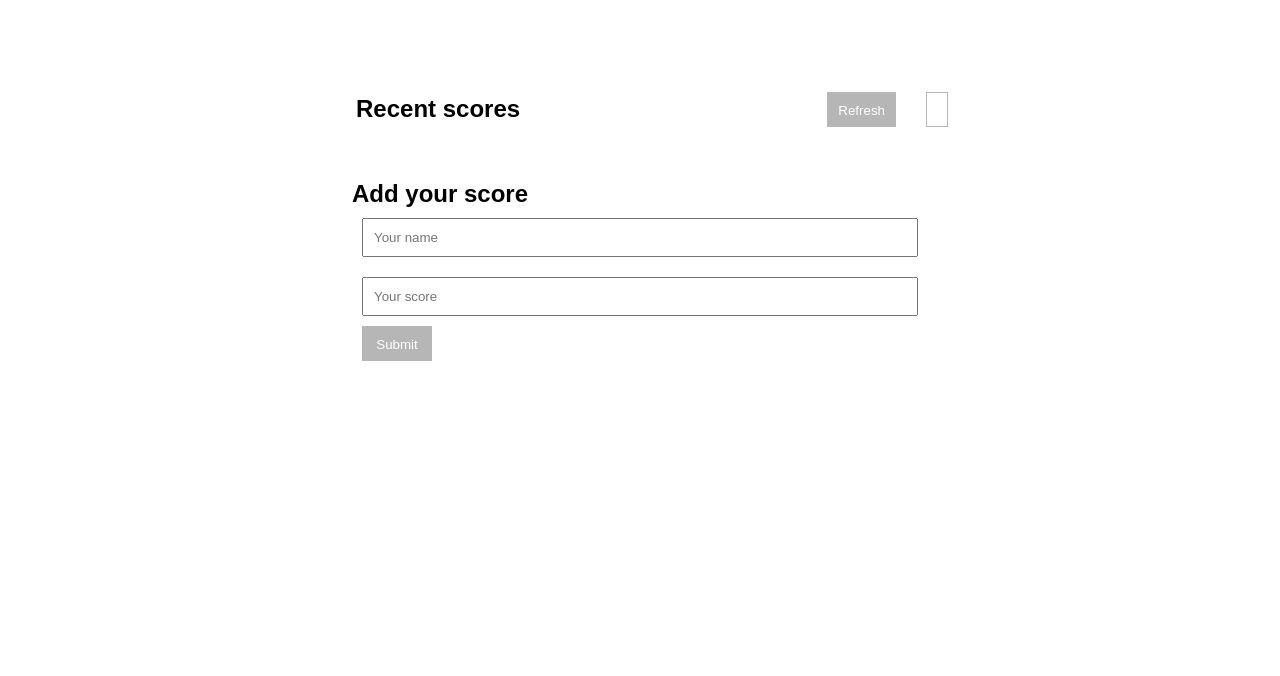
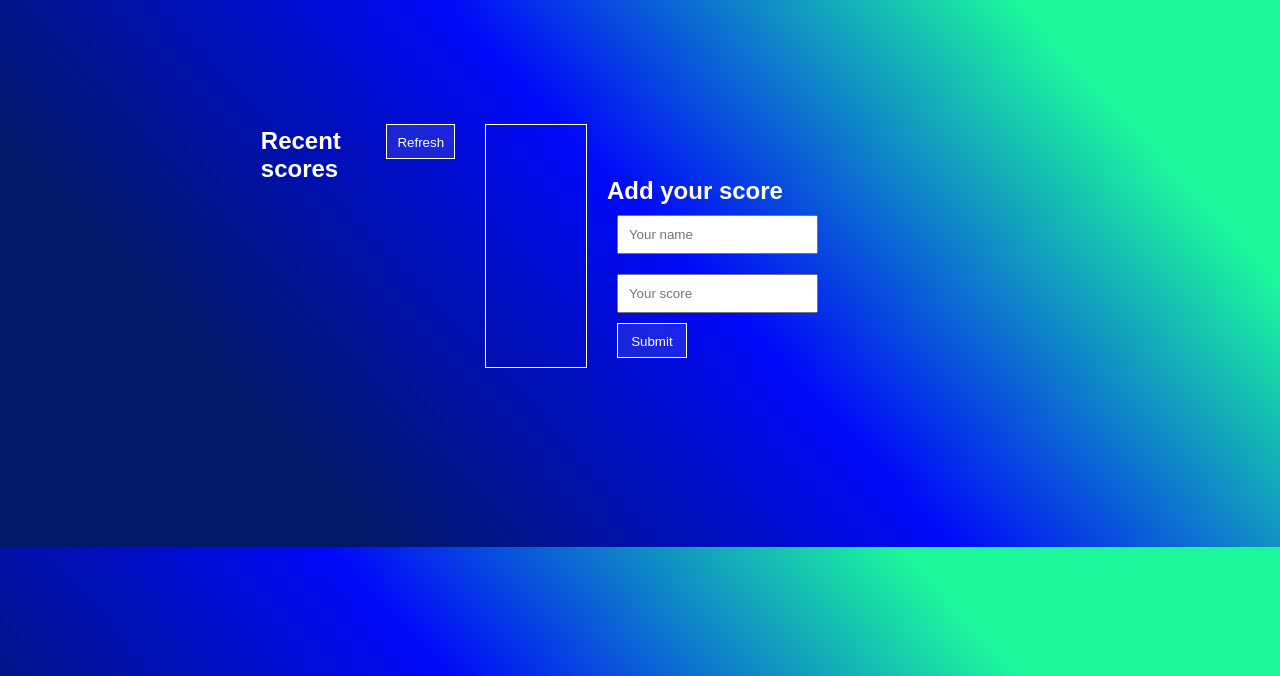
Before and after one commit to zakiyousufi/leaderboard, a website built with webpack: page src/index.html in a window 1280 px wide. Shown: the part 124-800 px from the top of the page. Built offline with nearby package versions, Linux system fonts and the light colour scheme; no server answers.

Commit message:
Add style to the project

```diff
--- a/src/style.css
+++ b/src/style.css
@@ -11,16 +11,17 @@ html {
 }
 
 body {
-  padding: 2.4rem;
+  padding: 5%;
+  background: linear-gradient(47deg, rgba(1,23,103,1) 20%, rgba(0,9,249,1) 50%, rgba(28,247,156,1) 80%);
 }
 
 .main {
-  padding: 10% 25%;
+  padding: 10% 15%;
 }
 
 .heading {
   font-size: 40px;
-  color: rgb(182, 182, 182);
+  color: rgba(255, 255,255, 50%);
   margin-bottom: 24px;
 }
 
@@ -29,11 +30,21 @@ body {
   width: 70px;
   padding: 10px 10px;
   color: #fff;
-  background-color: rgb(182, 182, 182);
+  background-color: rgba(255, 255, 255, 10%);
   /* stylelint-disable indentation */
   margin-right: 30px;
   margin-left: 10px;
-  border: 1px rgb(182, 182, 182) solid;
+  border: 1px #fff solid;
+}
+
+.refresh:hover {
+  background-color: rgba(255, 255, 255, 20%);
+  width: 80px;
+  height: 40px;
+}
+
+.refresh:focus {
+  background-color: rgba(255, 0, 55, 10%);
 }
 
 h2 {
@@ -41,16 +52,20 @@ h2 {
   margin-right: 30px;
   margin-top: 3px;
   width: 100%;
+  color: #fff;
 }
 
 .container {
   display: flex;
-  flex-direction: column;
+  flex-direction: row;
 }
 
 .API {
   padding: 10px 10px;
-  border: 1px solid rgb(182, 182, 182);
+  border: 1px solid rgb(255, 255, 255);
+  color: #fff;
+  width: 100%;
+  height: auto;
 }
 
 .recent-scores {
```
